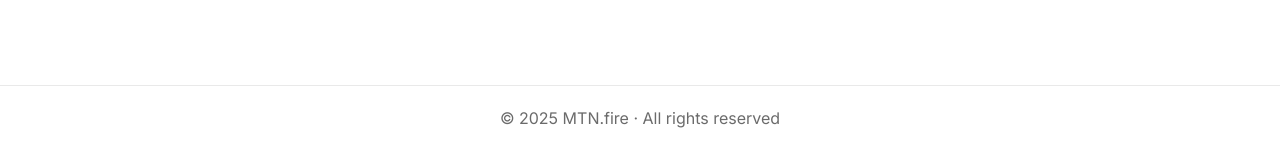
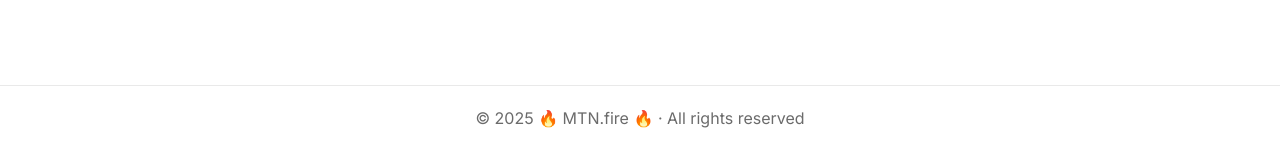
Before and after one commit to mtnfire/mtnfire.org, a Jekyll site: the page built from blog/index.html, in a window 1280 px wide. Shown: the part 381-548 px from the top of the page. Built offline with Jekyll 4.4.1, drawn with Linux system fonts in a browser that asks for light colours.

Commit message:
Update default.html

```diff
--- a/_layouts/default.html
+++ b/_layouts/default.html
@@ -57,8 +57,9 @@
   </main>
 
   <footer class="site-foot">
-    <p class="muted">© {{ "now" | date: "%Y" }} {{ site.title }} · All rights reserved</p>
-  </footer>
+  <p class="muted">© {{ "now" | date: "%Y" }} 🔥 {{ site.title }} 🔥 · All rights reserved</p>
+</footer>
+
 
   <script>
     // Sticky header shadow
```
